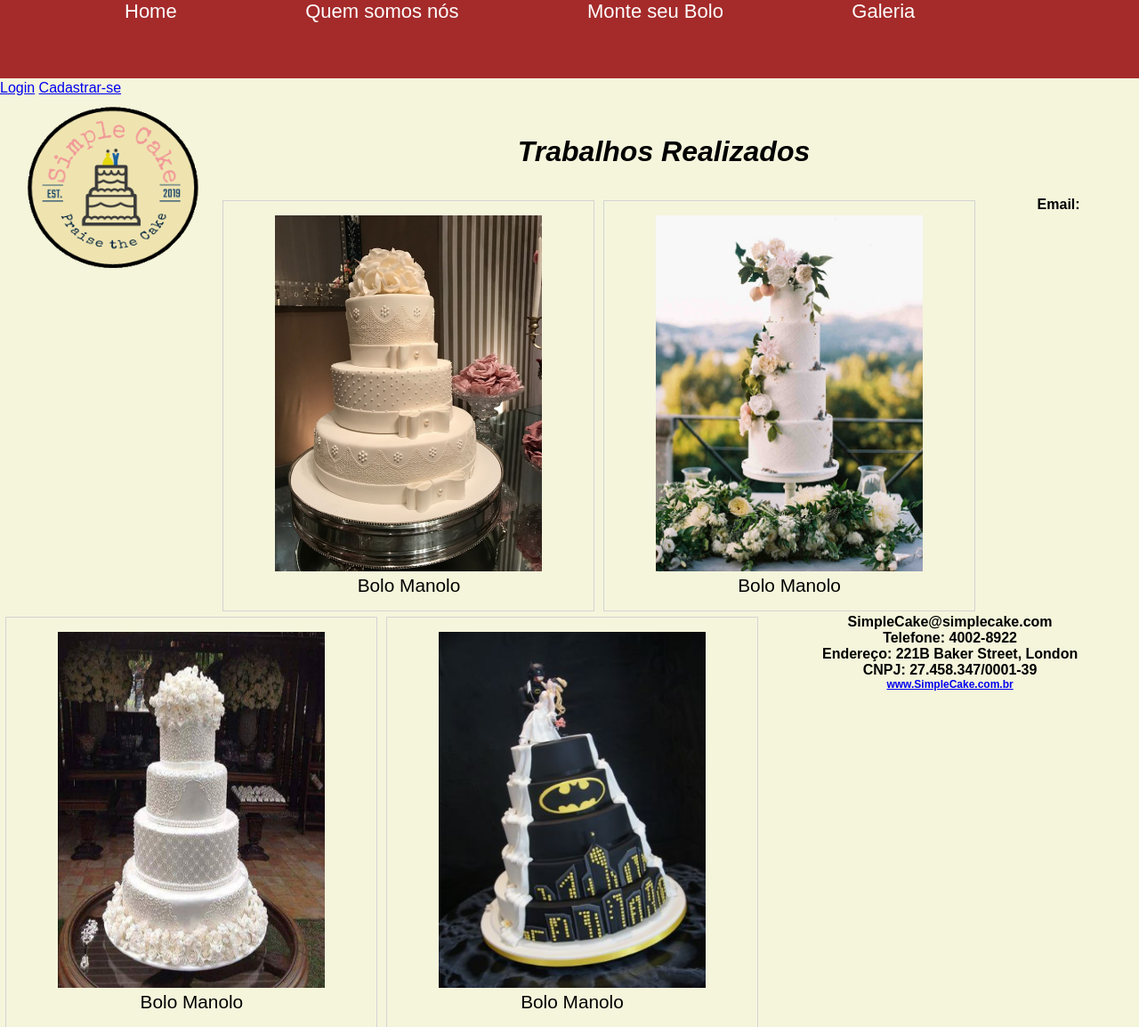
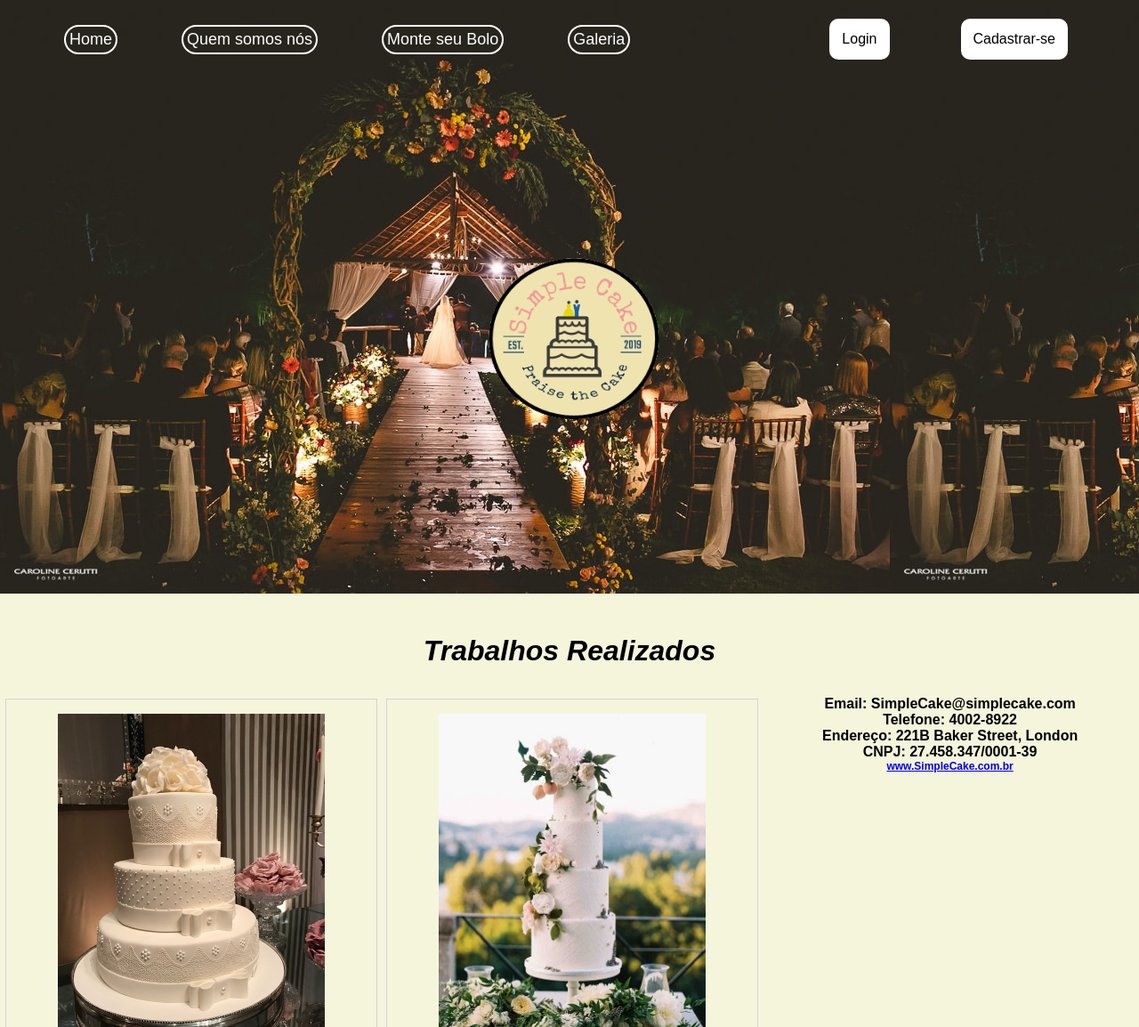
Before and after one commit to MarcosBrendonDePaula/Trabalho_GPS, a PHP site: page /teste.html in a window 1280 px wide. Shown: the top 1154 px of the page at 89% size. Run offline with PHP 8.4, Linux system fonts and the light colour scheme; some web fonts are replaced.

Commit message:
Update testestyle.css

```diff
--- a/Index/testestyle.css
+++ b/Index/testestyle.css
@@ -1,51 +1,75 @@
-*,all,body{
+*,html,body{
   margin:0;
 }
 body{
     font-family: 'Amaranth', sans-serif;
+    background-image: url("imagens/fundo.jpg");
+    background-repeat: repeat-x;
+    background-color: beige;
+}
+
+header div{
+    display: flex;
+    height: 88px;
+    justify-content: flex-end;
+    align-items: center;
+}
+header div a{
+    color:black;
+    text-decoration: none;
+    display: inline-block;
+    border: 2px solid white;
+    padding: 1.5vh;
+    border-radius: 10px;
+    background-color: white;
+
+}
+#log{
+    margin-right: 10vh;
+}
+#cad{
+    margin-right: 10vh;
 }
 nav{
-    position: fixed;
-    top:0;
-    left:0;
-    z-index:10;
-    background-color: brown;
+    display: flex;
+    align-items: center;
+    justify-content: flex-start;
     height: 88px;
-    width: 100%;
-}
-body{
-    background-color: beige;
-    margin-top: 7%;
-}
-
-p{
-    text-align: justify;
-    font-size: 130%;
+    width: 60%;
+    float:left;
 }
 
 .menuitems{
     display: inline-block;
     color:white;
-    font-size: 22px;
+    font-size: 18px;
     text-decoration: none;
-    margin-left: 140px;
+    margin-left: 9vh;
+    border: 2px solid white;
+    border-radius: 20px;
+    padding: 4px;
 }
 
-#sessoes{
-    position: sticky;
-    display: inline-block;
-    padding: 2%;
+#block1{
+    display: flex;
+    justify-content: center;
+    align-items: center;
+    width: 100%;
+    height: 580px;
+}
+
+#feitos{
+    font-style: italic;
+    text-align: center;
+    padding: 1em;
+    margin-top: 1%;
+    color:black;
 }
 
 #logo{
-    float:left;
     margin-left: 1.1%;
     width: 230px;
     height: 200px;
-}
-
-#bloco1{
-    padding: 4%;
 }
 
 figure {
@@ -62,21 +86,12 @@
     width: 300px;
     height: 400px;
 }
-#feitos{
-    font-style: italic;
-    text-align: center;
-    padding: 1em;
-    margin-top: 1%;
-}
+
 figcaption{
     font-size: 130%;
 }
 .Rodape {
     text-align: center;
     font-size: 8px;
+    color:black;
 }
-
-#teste{
-    width: 1349px;
-    height: 400px;
-}
```
